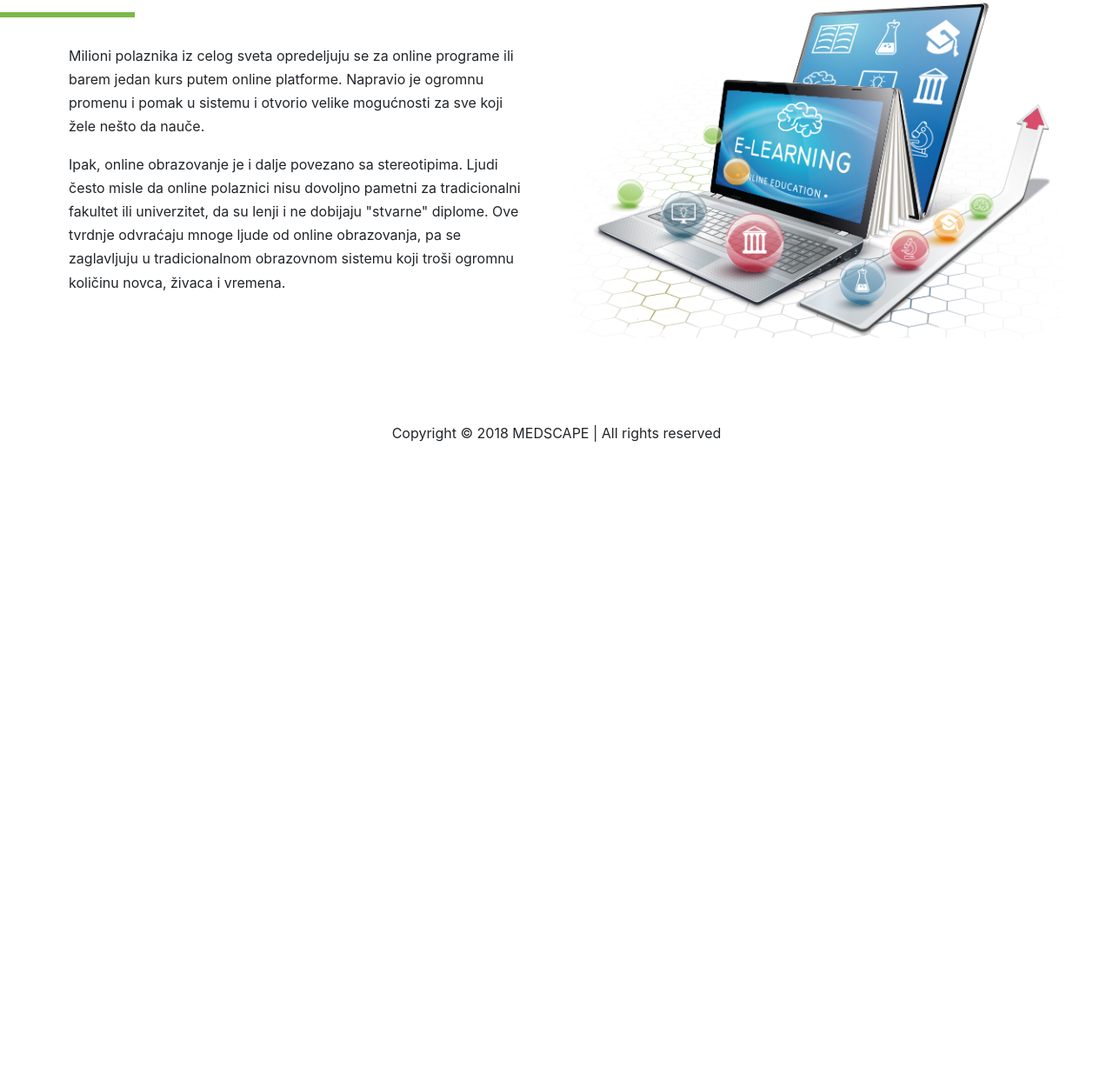
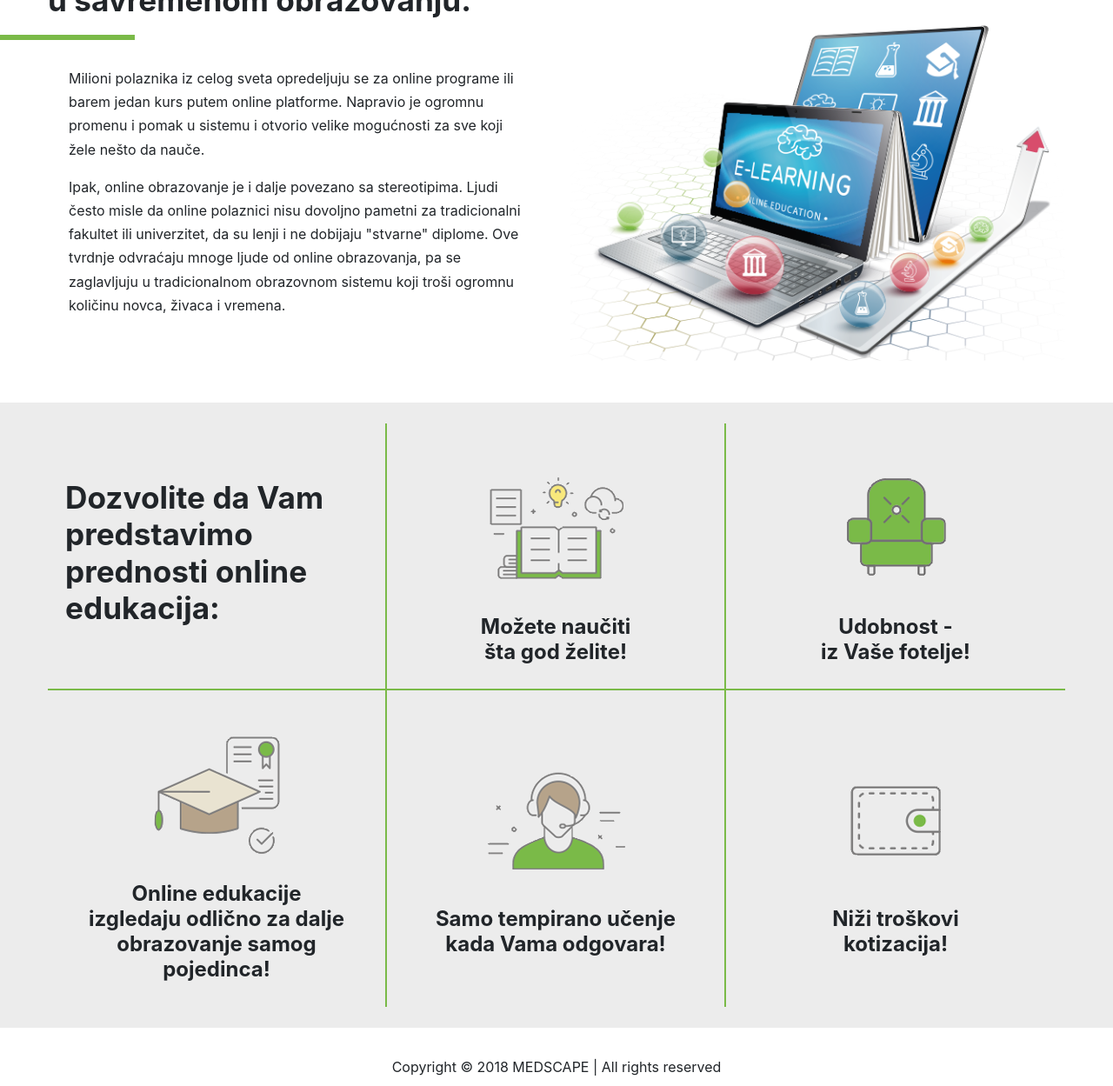
Before and after one commit to BorivojeSkrbina/med, a plain HTML site: page med/public_html/index.html in a window 1280 px wide. Shown: the part 1067-2316 px from the top of the page at 87% size. Before the commit the page ends 1587 px from the top, so only its background shows below. Drawn offline with nearby package versions, Linux system fonts and the light colour scheme.

Commit message:
Naslovna strana

```diff
--- a/med/public_html/css/responsive.css
+++ b/med/public_html/css/responsive.css
@@ -6,11 +6,25 @@
 }
 @media(max-width:768px){
 
-
+    .presentation .row div:last-of-type article {
+    border-bottom: none;
+}
 
 }
 
 @media(min-width:768px){
+
+.presentation article {
+    border-right: solid 2px #7aba48;
+}
+
+.presentation .row div:nth-last-of-type(-n+2) article {
+    border-bottom: none;
+}
+
+.presentation .row div:nth-of-type(2n) article {
+    border-right: none;
+}
 
 
 
@@ -26,15 +40,33 @@
 }
 
 .navbar-brand img {
-    max-width: 100%;
+    max-width: 250px;
+    height: 100%;
 }
+
+.presentation .row div:nth-last-of-type(-n+2) article {
+    border-bottom: solid 2px #7aba48;
+}
+
+.presentation .row div:nth-of-type(2n) article {
+    border-right: solid 2px #7aba48;
+}
+
+.presentation .row div:nth-last-of-type(-n+3) article {
+    border-bottom: none;
+}
+
+.presentation .row div:nth-of-type(3n) article {
+    border-right: none;
+}
+
 
 }
 
 @media(min-width:1200px){
 
     .navbar-light .navbar-nav .nav-link {
-    padding: 0.2rem 1rem;
+    padding: 0.2rem 1.3rem;
 }
 
 }
@@ -48,3 +80,20 @@
 
 
 }
+
+
+
+/*
+.presentation article {
+    border-bottom: solid 2px #7aba48;
+    border-right: solid 2px #7aba48;
+}
+
+.presentation .row div:nth-last-of-type(-n+3) article {
+    border-bottom: none;
+}
+
+.presentation .row div:nth-of-type(3n) article {
+    border-right: none;
+}
+*/
--- a/med/public_html/css/style.css
+++ b/med/public_html/css/style.css
@@ -42,6 +42,27 @@ h3 {
     position: relative;
 }
 
+h5 {
+    font-size: 1.5rem;
+    font-weight: bold;
+}
+
+figure {
+    margin: 0;
+}
+
+.col-no-padding {
+    margin: 0;
+}
+
+.col-no-padding > div{
+    padding: 0;
+}
+
+
+
+
+
 /*HEADER*/
 
 header {
@@ -49,7 +70,7 @@ header {
 }
 
 .navbar-brand img {
-    max-width: 120px;
+    max-width: 130px;
 }
 
 #main-menu a{
@@ -65,15 +86,41 @@ header {
     border-bottom: 3px solid #7aba48;
 }
 
+.navbar-nav .dropdown-menu {
+    background: #7aba48;
+}
+
 .dropdown-toggle::after {
     display: none;
 }
 
 /*LEAD SECTION*/
 .lead {
-    padding: 150px 0;
+
 }
 
+.lead .container {
+
+    position: relative;
+    padding: 150px 0;
+    background-repeat: no-repeat;
+    background-position: center;
+    background-size: cover;
+}
+
+.lead .container:after {
+    position: absolute;
+    height: 100%;
+    width: 100%;
+    display: block;
+    content: '';
+    bottom: 0;
+    left: 0;
+    background: -moz-linear-gradient(left, rgba(255,255,255,1) 0%, rgba(255,255,255,0.9) 1%, rgba(255,255,255,0) 10%, rgba(255,255,255,0) 90%, rgba(255,255,255,1) 100%); /* FF3.6-15 */
+    background: -webkit-linear-gradient(left, rgba(255,255,255,1) 0%,rgba(255,255,255,0.9) 1%,rgba(255,255,255,0) 10%,rgba(255,255,255,0) 90%,rgba(255,255,255,1) 100%); /* Chrome10-25,Safari5.1-6 */
+    background: linear-gradient(to right, rgba(255,255,255,1) 0%,rgba(255,255,255,0.9) 1%,rgba(255,255,255,0) 10%,rgba(255,255,255,0) 90%,rgba(255,255,255,1) 100%); /* W3C, IE10+, FF16+, Chrome26+, Opera12+, Safari7+ */
+    filter: progid:DXImageTransform.Microsoft.gradient( startColorstr='#ffffff', endColorstr='#ffffff',GradientType=1 ); /* IE6-9 */
+}
 
 .lead .btn {
     padding: 0.2rem 0.75rem;
@@ -83,6 +130,8 @@ header {
     border-radius: 1rem;
     font-style: italic;
     margin-top: 50px;
+    position: relative;
+    z-index: 10;
 }
 
 .lead .btn-success{
@@ -90,6 +139,35 @@ header {
     border-color: #7aba48;
 }
 
+/*PLATFORM SECTION*/
+
+
+/*PRESENTATION SECTION*/
+
+.presentation article {
+    border-bottom: solid 2px #7aba48;
+}
+
+
+.presentation article {
+    padding: 20px;
+    height: 100%;
+    display: flex;
+    flex-direction: column;
+    justify-content: center;
+}
+
+.presentation figure {
+    min-height: 200px;
+    display: flex;
+    align-items: center;
+    justify-content: center;
+    padding: 20px 0;
+}
+
+.presentation h5 {
+    text-align: center;
+}
 
 
 
--- a/med/public_html/index.html
+++ b/med/public_html/index.html
@@ -71,7 +71,7 @@
                                         <a href="#">Stomatolozi</a>
                                     </li>
                                     <li class="dropdown-item">
-                                        <a href="#">Medicinske sestre i zdravstveni tehničari</a>
+                                        <a href="#">Medicinske sestre i<br> zdravstveni tehničari</a>
                                     </li>
                                     <li class="dropdown-item">
                                         <a href="#">Zdravstveni saradnici</a>
@@ -106,20 +106,22 @@
         <main>
 
 
-            <section class="lead cover text-center mb-4 green-bottom-border" style="background-image: url('img/lead.jpg')">
+            <section class="lead cover text-center mb-4 green-bottom-border">
+                <div class="container" style="background-image: url('img/lead.jpg')">
                 <figure>
                     <img src="img/logo-big.png" alt=""/>
                 </figure>
-                <h3 class="mx-5">Udruženje za razvoj medicinskih i menadžment edukacija</h3>
+                    <h3 class="mx-5">Udruženje za razvoj medicinskih<br class="d-none d-md-block"> i menadžment edukacija</h3>
                 <a href="#" class="btn btn-success">Otvorite korisnički nalog / Registracija</a>
+                </div>
             </section>
             <section class="platform py-5" style="background-color: #fff">
                 <div class="container">
                     <h2 class="text-center">Dobrodošli na platformu za online učenje<br><span class="text-green">Udruženja MedScape</span></h2>
-                    <h3 class="h3-border">Online učenje predstavlja najveću revoluciju u savremenom obrazovanju.</h3>
+                    <h3 class="h3-border">Online učenje predstavlja najveću revoluciju<br class="d-none d-lg-block"> u savremenom obrazovanju.</h3>
                     <div class="row">
-                        <div class="col-6">
-                            <div class="mt-5 pl-4 pr-4">
+                        <div class="col-12 col-md-6">
+                            <div class="mt-5 p-0 pl-lg-4 pr-lg-4">
                                 <p>Milioni polaznika  iz celog sveta opredelјuju se za
                                     online programe ili barem jedan kurs putem online platforme.
                                     Napravio je ogromnu promenu i pomak u sistemu i otvorio
@@ -136,14 +138,69 @@
                                 </p>
                             </div>
                         </div>
-                        <div class="col-6">
-                            <figure>
+                        <div class="col-12 col-md-6">
+                            <figure class="d-flex align-items-center h-100">
                                 <img src="img/learn.png" alt=""/>
                             </figure>
                         </div>
                     </div>
                 </div>
             </section>
+
+            <section class="presentation py-4" style="background-color: #ececec">
+                <div class="container">
+                    <div class="row col-no-padding">
+                        <div class="col-lg-4 col-md-6">
+                            <article>
+                                <h3>Dozvolite da Vam predstavimo prednosti online edukacija:</h3>
+                            </article>
+                        </div>
+                        <div class="col-lg-4 col-md-6">
+                            <article>
+                                <figure>
+                                    <img src="img/presentation/book.png" alt=""/>
+                                </figure>
+                                <h5>Možete naučiti<br> šta god želite!</h5>
+                            </article>
+                        </div>
+                        <div class="col-lg-4 col-md-6">
+                            <article>
+                                <figure>
+                                    <img src="img/presentation/chair.png" alt=""/>
+                                </figure>
+                                <h5>Udobnost -<br> iz Vaše fotelje!</h5>
+                            </article>
+                        </div>
+                        <div class="col-lg-4 col-md-6">
+                            <article>
+                                <figure>
+                                    <img src="img/presentation/graduate.png" alt=""/>
+                                </figure>
+                                <h5>Online edukacije <br>izgledaju odlično za dalje
+                                    obrazovanje samog pojedinca!</h5>
+                            </article>
+                        </div>
+                        <div class="col-lg-4 col-md-6">
+                            <article>
+                                <figure>
+                                    <img src="img/presentation/call.png" alt=""/>
+                                </figure>
+                                <h5>Samo tempirano učenje<br> kada Vama odgovara!</h5>
+                            </article>
+                        </div>
+                        <div class="col-lg-4 col-md-6">
+                            <article>
+                                <figure>
+                                    <img src="img/presentation/wallet.png" alt=""/>
+                                </figure>
+                                <h5>Niži troškovi<br> kotizacija!</h5>
+                            </article>
+                        </div>
+                    </div>
+                </div>
+            </section>
+
+
 
 
         </main>
```
Also changed, not shown: med/public_html/img/banner.jpg (added), med/public_html/img/lead.jpg (added), med/public_html/img/presentation/book.png (added), med/public_html/img/presentation/call.png (added), med/public_html/img/presentation/chair.png (added), med/public_html/img/presentation/graduate.png (added), med/public_html/img/presentation/wallet.png (added).
